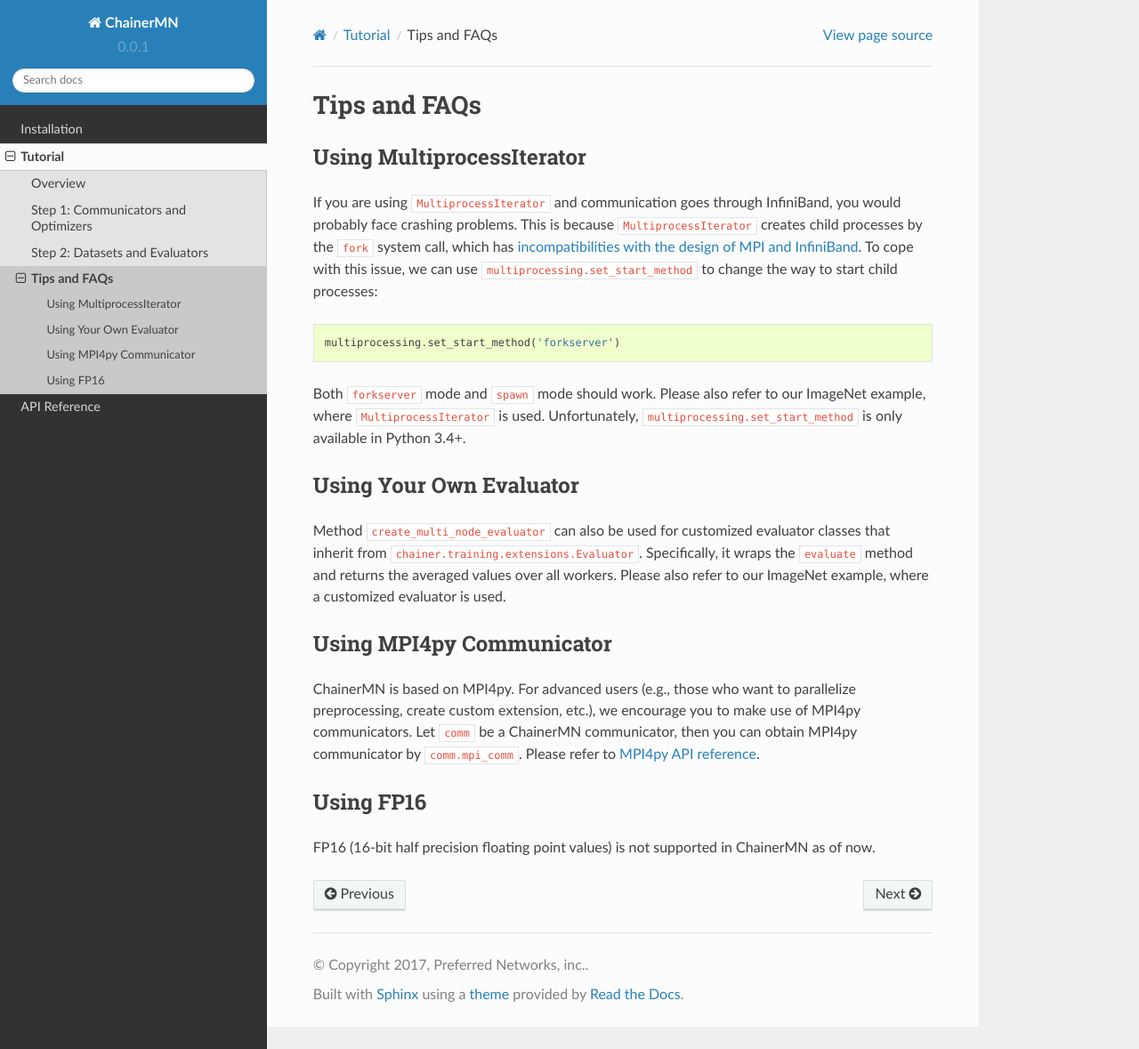
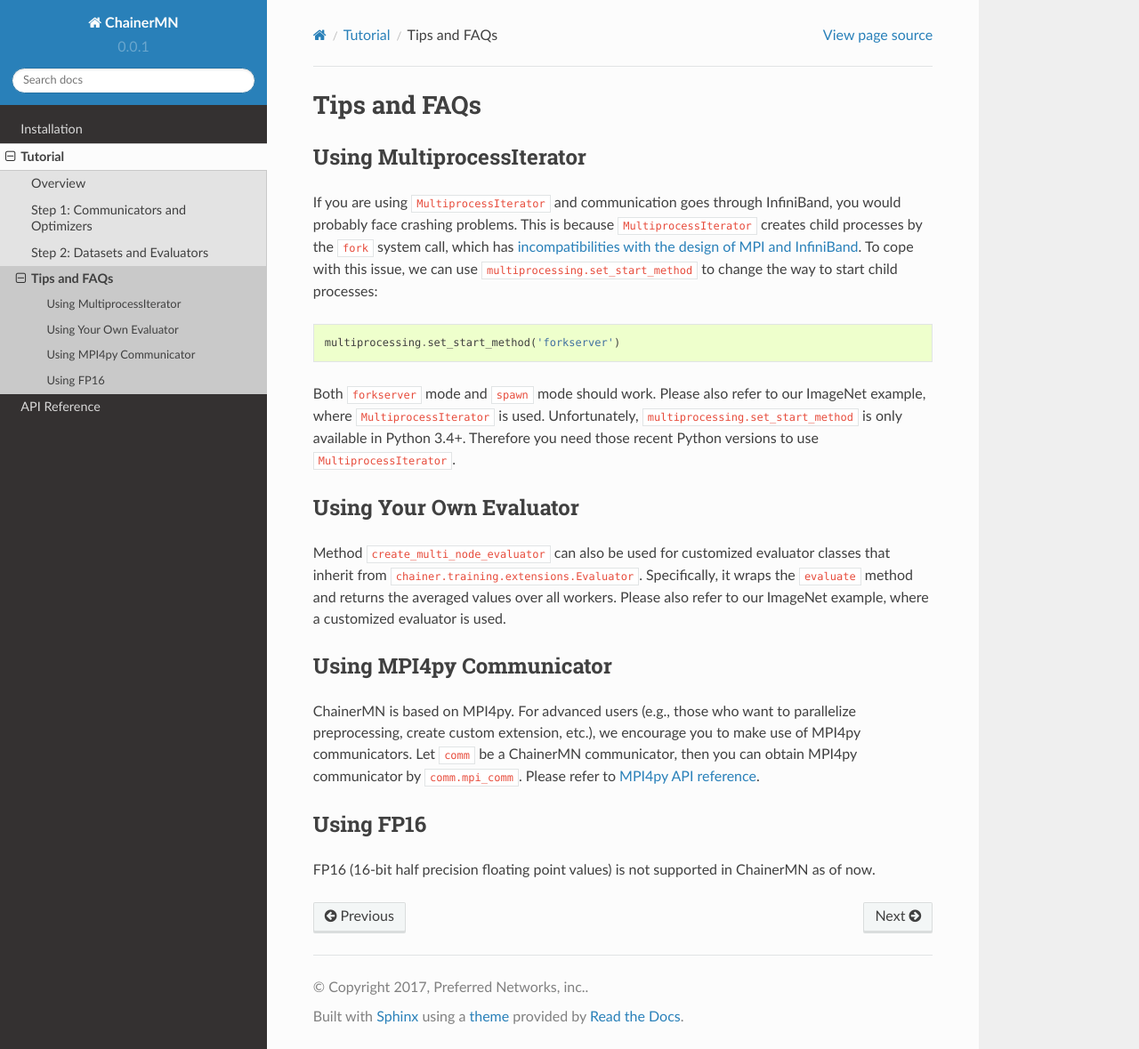
Before and after one commit to chainer/chainermn, a Sphinx documentation site: the page built from docs/source/tutorial/tips_faqs.rst, in a window 1280 px wide and 1179 px high. Shown: the whole window at 89% size. Built offline with Sphinx 7.4.7 and the Read the Docs theme 2.0.0, drawn with Linux system fonts in a browser that asks for light colours.

Commit message:
Elaborate more on Python version

```diff
--- a/docs/source/tutorial/tips_faqs.rst
+++ b/docs/source/tutorial/tips_faqs.rst
@@ -16,6 +16,7 @@ to change the way to start child processes::
 Both ``forkserver`` mode and ``spawn`` mode should work.
 Please also refer to our ImageNet example, where ``MultiprocessIterator`` is used.
 Unfortunately, ``multiprocessing.set_start_method`` is only available in Python 3.4+.
+Therefore you need those recent Python versions to use ``MultiprocessIterator``.
 
 
 Using Your Own Evaluator
```
